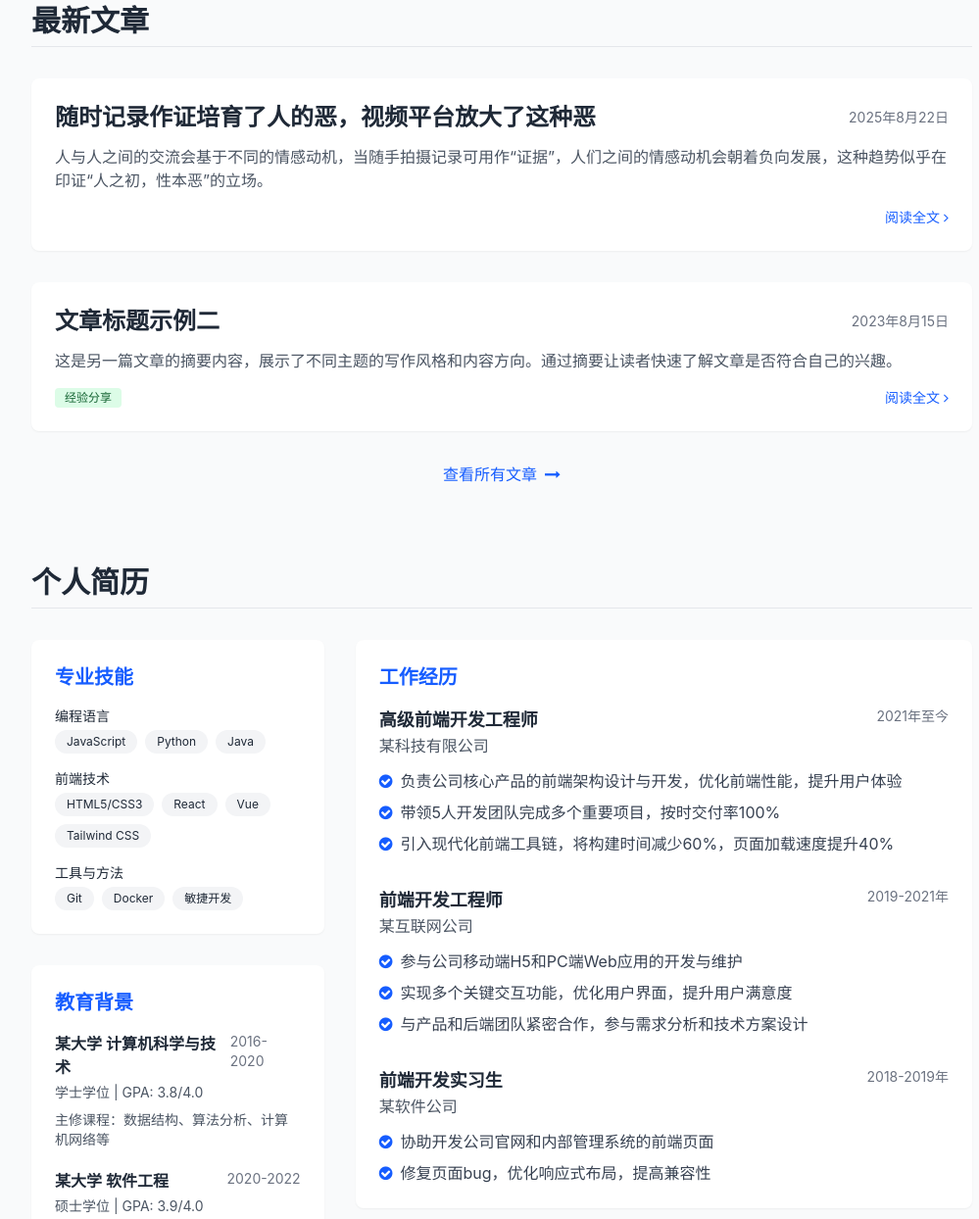
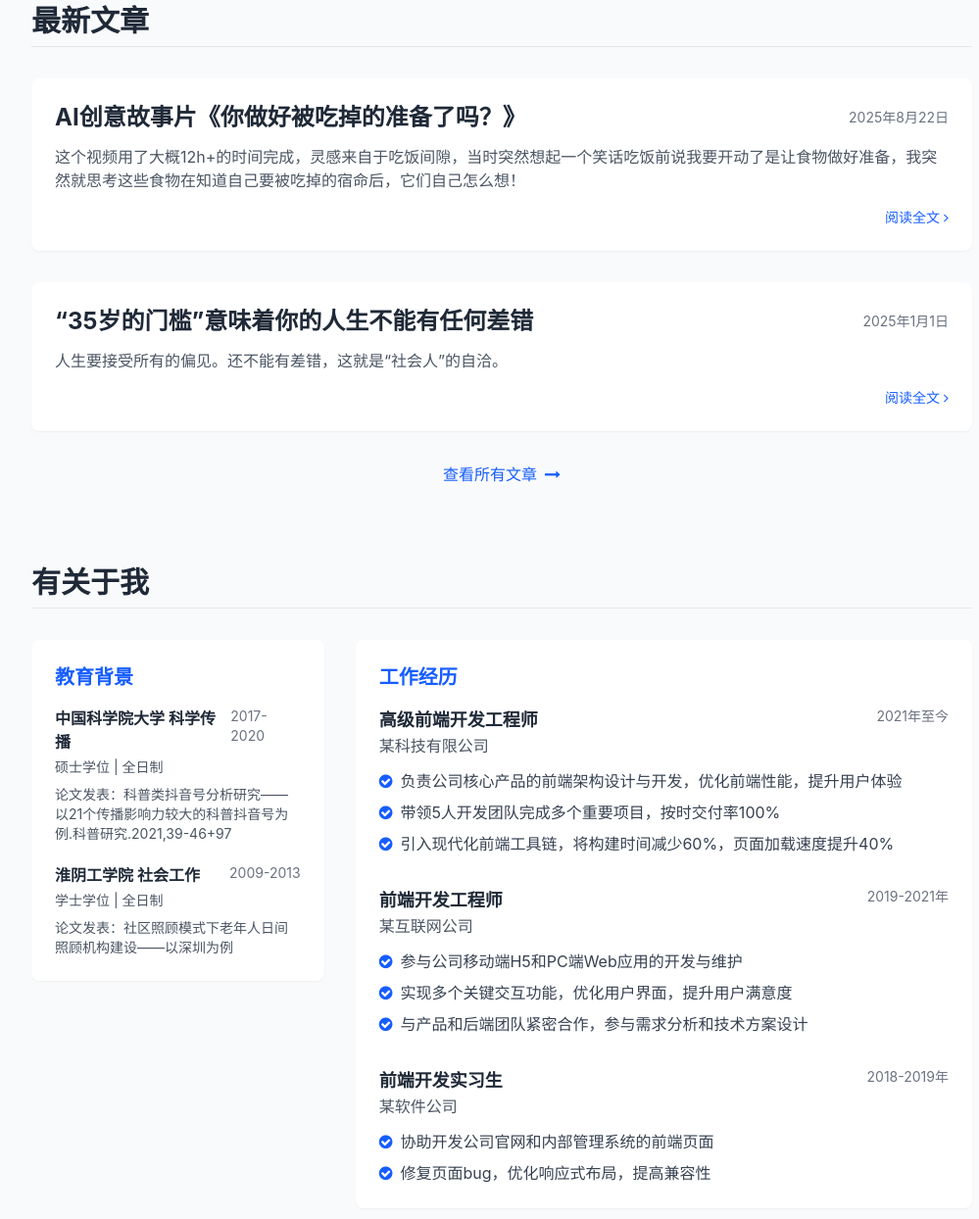
Before and after one commit to makui-bro/makui-bro.github.io, a plain HTML site: page index.html in a window 1280 px wide. Shown: the part 502-1746 px from the top of the page at 98% size, without its empty margins (128-1127 px from the left). Drawn offline with nearby package versions, Linux system fonts and the light colour scheme.

Commit message:
Update index.html

```diff
--- a/index.html
+++ b/index.html
@@ -51,7 +51,7 @@
             <h1 class="text-3xl md:text-4xl font-bold mb-2">Kui Ma</h1>
             <p class="text-lg text-gray-600 mb-4">中国科学院大学 | ENTJ+Libra</p>
             <p class="text-gray-600 max-w-2xl mx-auto">
-                人类的成长是将时空压缩进躯壳，并在生活中快速膨胀爆炸的过程。
+                 人类的成长是将时空压缩进躯壳，并在生活中快速膨胀爆炸的过程。
 比起在某个场景里发呆，我跟喜欢拥抱当下，在好吃懒做中热爱生活，在旅行放空中寻找乐趣，在朋友闲谈中发现意义。
             </p>
             <div class="mt-6 flex justify-center space-x-5">
@@ -79,17 +79,17 @@
                 <article class="bg-white rounded-lg shadow-sm p-6 hover:shadow-md transition-shadow">
                     <div class="flex flex-col md:flex-row md:items-center md:justify-between mb-3">
                         <h3 class="text-xl md:text-2xl font-bold mb-2 md:mb-0">
-                            <a href="#" class="text-gray-800 hover:text-primary transition-colors">随时记录作证培育了人的恶，视频平台放大了这种恶</a>
+                            <a href="#" class="text-gray-800 hover:text-primary transition-colors">AI创意故事片《你做好被吃掉的准备了吗？》</a>
                         </h3>
                         <span class="text-sm text-gray-500">2025年8月22日</span>
                     </div>
                     <p class="text-gray-600 mb-4">
-                        人与人之间的交流会基于不同的情感动机，当随手拍摄记录可用作“证据”，人们之间的情感动机会朝着负向发展，这种趋势似乎在印证“人之初，性本恶”的立场。
+                        这个视频用了大概12h+的时间完成，灵感来自于吃饭间隙，当时突然想起一个笑话吃饭前说我要开动了是让食物做好准备，我突然就思考这些食物在知道自己要被吃掉的宿命后，它们自己怎么想！
                     </p>
                     <div class="flex items-center justify-between">
                         <div class="flex items-center space-x-2">
                         </div>
-                        <a href="https://mp.weixin.qq.com/s/L9X6yY9JLwUyEjgHP74EpA" class="text-primary hover:text-blue-700 text-sm font-medium flex items-center">
+                        <a href="https://mp.weixin.qq.com/s/hlmWHQPLVG96sTGGYAS-ZA" class="text-primary hover:text-blue-700 text-sm font-medium flex items-center">
                             阅读全文 <i class="fa fa-angle-right ml-1"></i>
                         </a>
                     </div>
@@ -99,18 +99,17 @@
                 <article class="bg-white rounded-lg shadow-sm p-6 hover:shadow-md transition-shadow">
                     <div class="flex flex-col md:flex-row md:items-center md:justify-between mb-3">
                         <h3 class="text-xl md:text-2xl font-bold mb-2 md:mb-0">
-                            <a href="#" class="text-gray-800 hover:text-primary transition-colors">文章标题示例二</a>
+                            <a href="#" class="text-gray-800 hover:text-primary transition-colors">“35岁的门槛”意味着你的人生不能有任何差错</a>
                         </h3>
-                        <span class="text-sm text-gray-500">2023年8月15日</span>
+                        <span class="text-sm text-gray-500">2025年1月1日</span>
                     </div>
                     <p class="text-gray-600 mb-4">
-                        这是另一篇文章的摘要内容，展示了不同主题的写作风格和内容方向。通过摘要让读者快速了解文章是否符合自己的兴趣。
+                        人生要接受所有的偏见。还不能有差错，这就是“社会人”的自洽。
                     </p>
                     <div class="flex items-center justify-between">
                         <div class="flex items-center space-x-2">
-                            <span class="inline-block bg-green-100 text-green-800 text-xs px-2.5 py-0.5 rounded">经验分享</span>
                         </div>
-                        <a href="#" class="text-primary hover:text-blue-700 text-sm font-medium flex items-center">
+                        <a href="https://mp.weixin.qq.com/s/UmS1DDPOyx4L3m0yU8P11g" class="text-primary hover:text-blue-700 text-sm font-medium flex items-center">
                             阅读全文 <i class="fa fa-angle-right ml-1"></i>
                         </a>
                     </div>
@@ -126,51 +125,11 @@
 
         <!-- 简历部分 -->
         <section id="resume" class="mb-20">
-            <h2 class="text-2xl md:text-3xl font-bold mb-8 pb-2 border-b border-gray-200">个人简历</h2>
+            <h2 class="text-2xl md:text-3xl font-bold mb-8 pb-2 border-b border-gray-200">有关于我</h2>
 
             <div class="grid grid-cols-1 lg:grid-cols-3 gap-8">
-                <!-- 左侧：技能和教育 -->
+                <!-- 左侧：教育 -->
                 <div class="lg:col-span-1 space-y-8">
-                    <!-- 技能 -->
-                    <div class="bg-white p-6 rounded-lg shadow-sm">
-                        <h3 class="text-xl font-bold mb-4 text-primary">专业技能</h3>
-
-                        <div class="space-y-4">
-                            <div>
-                                <div class="flex justify-between mb-1">
-                                    <span class="text-sm font-medium">编程语言</span>
-                                </div>
-                                <div class="flex flex-wrap gap-2">
-                                    <span class="bg-gray-100 text-gray-800 text-xs px-3 py-1 rounded-full">JavaScript</span>
-                                    <span class="bg-gray-100 text-gray-800 text-xs px-3 py-1 rounded-full">Python</span>
-                                    <span class="bg-gray-100 text-gray-800 text-xs px-3 py-1 rounded-full">Java</span>
-                                </div>
-                            </div>
-
-                            <div>
-                                <div class="flex justify-between mb-1">
-                                    <span class="text-sm font-medium">前端技术</span>
-                                </div>
-                                <div class="flex flex-wrap gap-2">
-                                    <span class="bg-gray-100 text-gray-800 text-xs px-3 py-1 rounded-full">HTML5/CSS3</span>
-                                    <span class="bg-gray-100 text-gray-800 text-xs px-3 py-1 rounded-full">React</span>
-                                    <span class="bg-gray-100 text-gray-800 text-xs px-3 py-1 rounded-full">Vue</span>
-                                    <span class="bg-gray-100 text-gray-800 text-xs px-3 py-1 rounded-full">Tailwind CSS</span>
-                                </div>
-                            </div>
-
-                            <div>
-                                <div class="flex justify-between mb-1">
-                                    <span class="text-sm font-medium">工具与方法</span>
-                                </div>
-                                <div class="flex flex-wrap gap-2">
-                                    <span class="bg-gray-100 text-gray-800 text-xs px-3 py-1 rounded-full">Git</span>
-                                    <span class="bg-gray-100 text-gray-800 text-xs px-3 py-1 rounded-full">Docker</span>
-                                    <span class="bg-gray-100 text-gray-800 text-xs px-3 py-1 rounded-full">敏捷开发</span>
-                                </div>
-                            </div>
-                        </div>
-                    </div>
 
                     <!-- 教育背景 -->
                     <div class="bg-white p-6 rounded-lg shadow-sm">
@@ -179,20 +138,20 @@
                         <div class="space-y-5">
                             <div>
                                 <div class="flex justify-between items-start">
-                                    <h4 class="font-semibold">某大学 计算机科学与技术</h4>
-                                    <span class="text-sm text-gray-500">2016-2020</span>
+                                    <h4 class="font-semibold">中国科学院大学 科学传播</h4>
+                                    <span class="text-sm text-gray-500">2017-2020</span>
                                 </div>
-                                <p class="text-gray-600 text-sm mt-1">学士学位 | GPA: 3.8/4.0</p>
-                                <p class="text-gray-600 text-sm mt-2">主修课程：数据结构、算法分析、计算机网络等</p>
+                                <p class="text-gray-600 text-sm mt-1">硕士学位 | 全日制</p>
+                                <p class="text-gray-600 text-sm mt-2">论文发表：科普类抖音号分析研究——以21个传播影响力较大的科普抖音号为例.科普研究.2021,39-46+97</p>
                             </div>
 
                             <div>
                                 <div class="flex justify-between items-start">
-                                    <h4 class="font-semibold">某大学 软件工程</h4>
-                                    <span class="text-sm text-gray-500">2020-2022</span>
+                                    <h4 class="font-semibold">淮阴工学院 社会工作</h4>
+                                    <span class="text-sm text-gray-500">2009-2013</span>
                                 </div>
-                                <p class="text-gray-600 text-sm mt-1">硕士学位 | GPA: 3.9/4.0</p>
-                                <p class="text-gray-600 text-sm mt-2">研究方向：人工智能在软件开发中的应用</p>
+                                <p class="text-gray-600 text-sm mt-1">学士学位 | 全日制</p>
+                                <p class="text-gray-600 text-sm mt-2">论文发表：社区照顾模式下老年人日间照顾机构建设——以深圳为例</p>
                             </div>
                         </div>
                     </div>
```
